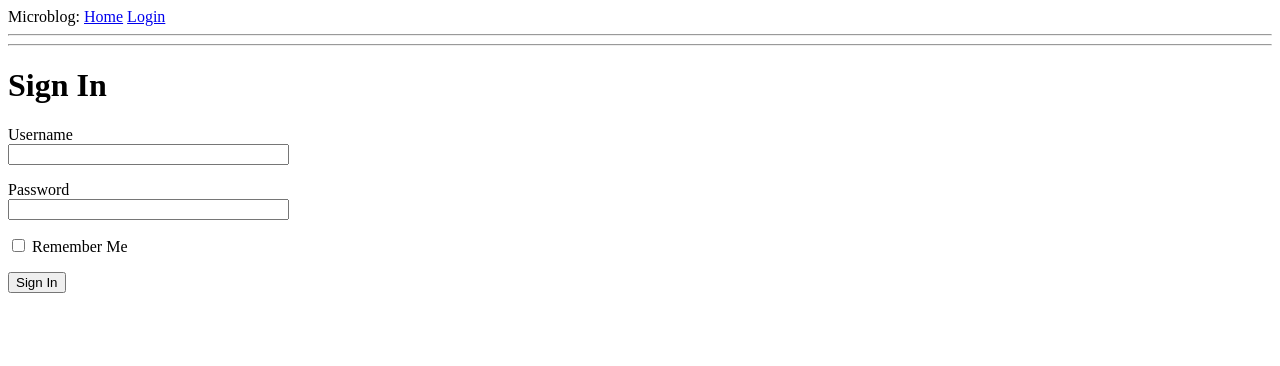
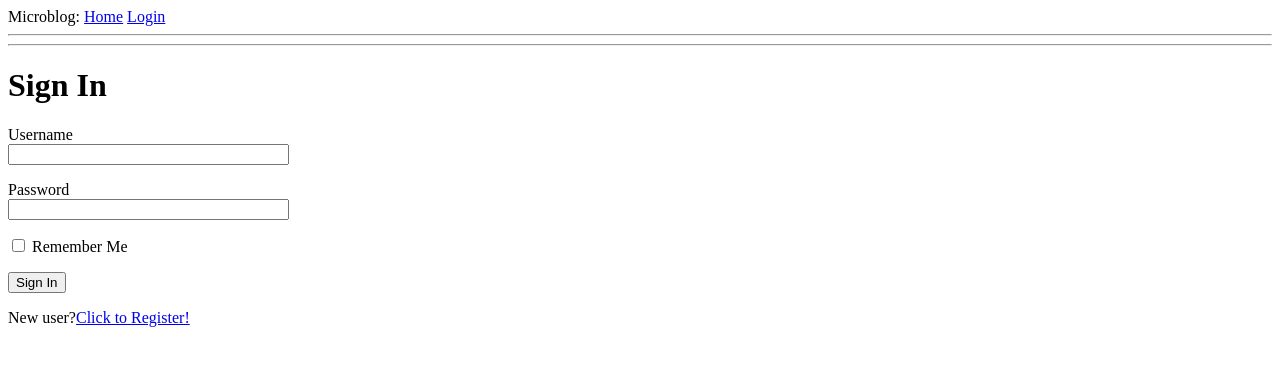
Before and after one commit to CodeWithTheDoctor/cits3403-project, a Flask app: page /login in a window 1280 px wide. Shown: the top 366 px of the page. Run offline with Flask 2, Linux system fonts and the light colour scheme.

Commit message:
register view function

```diff
--- a/app/routes.py
+++ b/app/routes.py
@@ -1,9 +1,10 @@
 from flask import render_template, flash, redirect, url_for, request
-from app import app
+from app import app, db
 from app.forms import LoginForm
 from flask_login import current_user, login_required, login_user, logout_user
 from app.models import User
 from werkzeug.urls import url_parse
+from app.forms import RegistrationForm
 
 
 @app.route("/")
@@ -39,3 +40,18 @@ def login():
 def logout():
     logout_user()
     return redirect(url_for("index"))
+
+
+@app.route("/register")
+def register():
+    if current_user.is_authenticated:
+        return redirect(url_for("index"))
+    form = RegistrationForm()
+    if form.validate_on_submit():
+        user = User(username=form.username.data, email=form.email.data)
+        user.set_password(form.password.data)
+        db.session.add(user)
+        db.session.commit()
+        flash("Congratulations, you are now a registered user!")
+        return redirect(url_for("login"))
+    return render_template("register.html", title="Register", form=form)
--- a/app/templates/login.html
+++ b/app/templates/login.html
@@ -8,17 +8,18 @@
         {{form.username.label}}<br>
         {{form.username(size=32)}}
         {% for error in form.username.errors %}
-            <span style ="color: red;">[{{ error }}]</span>
+        <span style="color: red;">[{{ error }}]</span>
         {% endfor %}
     </p>
     <p>
         {{form.password.label}}<br>
         {{form.password(size=32)}}
         {% for error in form.password.errors %}
-            <span style ="color: red;">[{{error}}]</span>
+        <span style="color: red;">[{{error}}]</span>
         {% endfor %}
     </p>
     <p>{{form.remember_me()}} {{form.remember_me.label}}</p>
     <p>{{form.submit()}}</p>
 </form>
+<p>New user?<a href="{{url_for('register')}}">Click to Register!</a></p>
 {% endblock %}
```
Also changed, not shown: app/templates/register.html (+34 -0 lines). Lines whose indentation alone changed are shown as unchanged.
